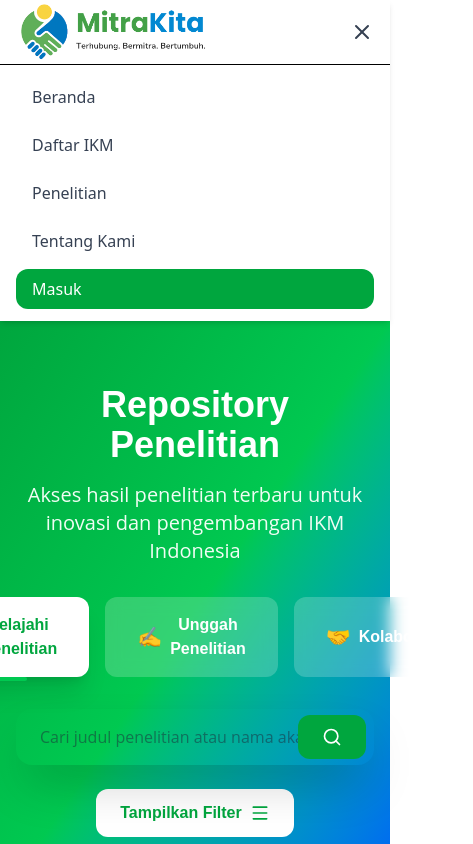
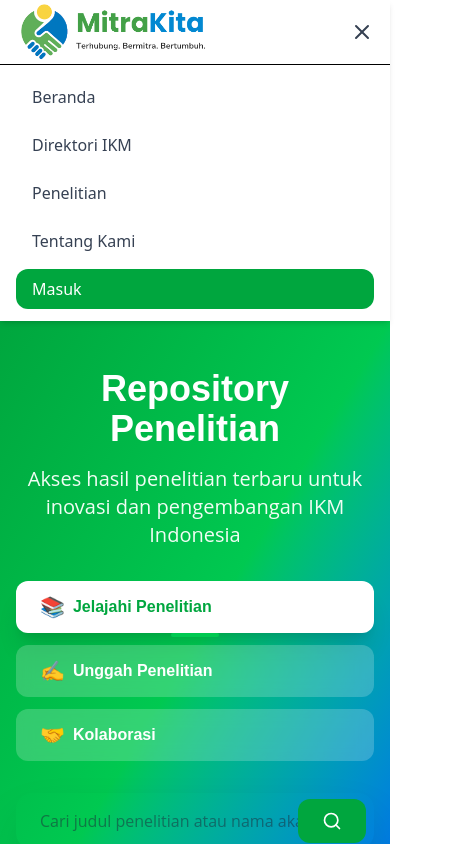
Before and after one commit to agungardneham/mitrakita, a React (Vite) app: page /penelitian in a window 390 px wide. Both pictures are taken after a click on the button 362 px from the left and 32 px from the top of the page. Shown: the top 844 px of the page, 473 px wide, since content can reach past the window. Built offline with nearby package versions, Linux system fonts and the light colour scheme.

Commit message:
fix some mobile bugs

```diff
--- a/src/components/Navbar.jsx
+++ b/src/components/Navbar.jsx
@@ -112,33 +112,27 @@ const Navbar = ({ userRole, onNavigate }) => {
       {mobileMenuOpen && (
         <div className="md:hidden bg-white border-t">
           <div className="px-4 py-3 space-y-2">
-            <button
-              onClick={() => {
-                onNavigate("home");
-                setMobileMenuOpen(false);
-              }}
+            <Link
+              to="/"
+              onClick={() => setMobileMenuOpen(false)}
               className="block w-full text-left px-4 py-2 text-gray-700 hover:bg-green-50 rounded-xl transition"
             >
               Beranda
-            </button>
-            <button
-              onClick={() => {
-                onNavigate("ikm-list");
-                setMobileMenuOpen(false);
-              }}
+            </Link>
+            <Link
+              to="/direktori"
+              onClick={() => setMobileMenuOpen(false)}
               className="block w-full text-left px-4 py-2 text-gray-700 hover:bg-green-50 rounded-xl transition"
             >
-              Daftar IKM
-            </button>
-            <button
-              onClick={() => {
-                onNavigate("research");
-                setMobileMenuOpen(false);
-              }}
+              Direktori IKM
+            </Link>
+            <Link
+              to="/penelitian"
+              onClick={() => setMobileMenuOpen(false)}
               className="block w-full text-left px-4 py-2 text-gray-700 hover:bg-green-50 rounded-xl transition"
             >
               Penelitian
-            </button>
+            </Link>
             <Link
               to="/about"
               onClick={() => setMobileMenuOpen(false)}
--- a/src/pages/ResearchPage.jsx
+++ b/src/pages/ResearchPage.jsx
@@ -275,7 +275,7 @@ const ResearchPage = () => {
       <Navbar />
       <div className="bg-green-50 min-h-screen">
         {/* Hero Header */}
-        <div className="bg-gradient-to-br from-green-600 via-green-500 to-blue-600 text-white py-16">
+        <div className="bg-gradient-to-br from-green-600 via-green-500 to-blue-600 text-white py-12 md:py-16">
           <div className="max-w-7xl mx-auto px-4 sm:px-6 lg:px-8">
             <h1
               className="text-4xl md:text-5xl font-bold mb-4 text-center"
@@ -292,10 +292,10 @@ const ResearchPage = () => {
             </p>
 
             {/* Tab Navigation */}
-            <div className="flex justify-center space-x-4 mb-8">
+            <div className="flex flex-col sm:flex-row items-center sm:justify-center gap-3 sm:space-x-4 mb-8 w-full">
               <button
                 onClick={() => setActiveTab("feed")}
-                className={`group relative px-8 py-4 rounded-xl font-semibold transition-all duration-300 ease-in-out transform hover:scale-105 ${
+                className={`group relative w-full sm:w-auto px-6 py-3 sm:px-8 sm:py-4 rounded-xl font-semibold transition-all duration-300 ease-in-out transform hover:scale-105 ${
                   activeTab === "feed"
                     ? "bg-white text-green-600 shadow-xl hover:shadow-2xl hover:bg-green-50"
                     : "bg-white/20 text-white hover:bg-white/30 hover:shadow-lg backdrop-blur-sm"
@@ -319,7 +319,7 @@ const ResearchPage = () => {
               </button>
               <button
                 onClick={() => setActiveTab("upload")}
-                className={`group relative px-8 py-4 rounded-xl font-semibold transition-all duration-300 ease-in-out transform hover:scale-105 ${
+                className={`group relative w-full sm:w-auto px-6 py-3 sm:px-8 sm:py-4 rounded-xl font-semibold transition-all duration-300 ease-in-out transform hover:scale-105 ${
                   activeTab === "upload"
                     ? "bg-white text-green-600 shadow-xl hover:shadow-2xl hover:bg-green-50"
                     : "bg-white/20 text-white hover:bg-white/30 hover:shadow-lg backdrop-blur-sm"
@@ -343,7 +343,7 @@ const ResearchPage = () => {
               </button>
               <button
                 onClick={() => setActiveTab("collaboration")}
-                className={`group relative px-8 py-4 rounded-xl font-semibold transition-all duration-300 ease-in-out transform hover:scale-105 ${
+                className={`group relative w-full sm:w-auto px-6 py-3 sm:px-8 sm:py-4 rounded-xl font-semibold transition-all duration-300 ease-in-out transform hover:scale-105 ${
                   activeTab === "collaboration"
                     ? "bg-white text-green-600 shadow-xl hover:shadow-2xl hover:bg-green-50"
                     : "bg-white/20 text-white hover:bg-white/30 hover:shadow-lg backdrop-blur-sm"
```
